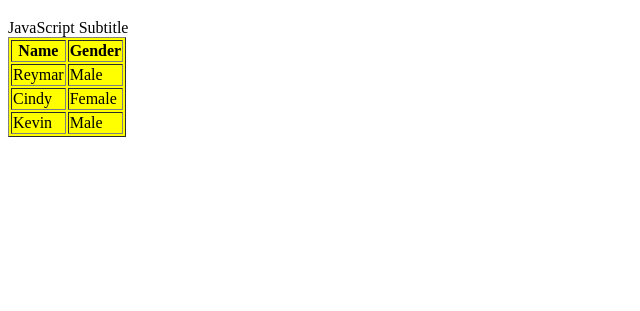
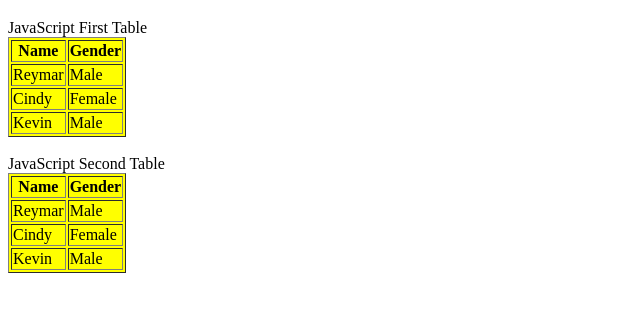
Before and after one commit to cindylasco/JavaScriptActivity, a plain HTML site: page index.html in a window 1280 px wide. Shown: the part 61-372 px from the top of the page, without its empty margins (0-640 px from the left). Drawn offline with Linux system fonts and the light colour scheme.

Commit message:
Third Commit

```diff
--- a/index.html
+++ b/index.html
@@ -5,7 +5,7 @@
 
 </head>
 <style>
-            #tablemk {
+            #tablemk, #tablemk1 {
                 background-color:yellow;
             }
         </style>
@@ -16,9 +16,15 @@
         <div id="subtitle"></div>
         <table border="1" id="tablemk"></table>
 
+    </br>
+
+        <div id="subtitle1"></div>
+        <table border="1" id="tablemk1"></table>
+
     </body>
 
         <script type="text/javascript" src="js/script.js"></script>
+        <script type="text/javascript" src="js/data.js"></script>
 
 
 </html>
--- /dev/null
+++ b/js/data.js
@@ -0,0 +1,20 @@
+var students = { "MIT" : [
+{ "name" : "Reymar", "gender" : "Male" },
+{ "name" : "Cindy", "gender" : "Female" },
+{ "name" : "Kevin", "gender" : "Male" }
+]
+}
+
+var htmlStudents = "<thead><tr><th>Name</th><th>Gender</th></tr></thead>";
+for(i=0;i<students.MIT.length;i++)
+{
+htmlStudents+="<tbody>";
+
+htmlStudents+="<td width=50>"+ students.MIT[i].name+"</td>";
+htmlStudents+="<td width=50>"+ students.MIT[i].gender +"</td>";
+
+}
+htmlStudents += "</tbody>";
+
+var tablemk1= document.getElementById('tablemk1');
+tablemk1.innerHTML = htmlStudents;
--- a/js/script.js
+++ b/js/script.js
@@ -1,5 +1,4 @@
-
-	//document.getElementById('title_heading').innerHTML = "My JavaScript Title Heading";
+//document.getElementById('title_heading').innerHTML = "My JavaScript Title Heading";
 	//document.getElementById('subtitle').innerHTML= "My JavaScript Subtitle";
 	//document.getElementById('tablemk').innerHTML= "<tr><th>Name</th><th>Gender</th></tr>" +
 	//												"<tr><td>Reymar</td><td>Male</td></tr>" +
@@ -10,7 +9,10 @@
 	title_heading.innerHTML = "My JavaScript Title";
 
 	var subtitle = document.getElementById('subtitle');
-	subtitle.innerHTML = "JavaScript Subtitle";
+	subtitle.innerHTML = "JavaScript First Table";
+
+	var subtitle1 = document.getElementById('subtitle1');
+	subtitle1.innerHTML = "JavaScript Second Table";
 
 	var tablemk = document.getElementById('tablemk');
 
```
Lines whose indentation alone changed are shown as unchanged.
